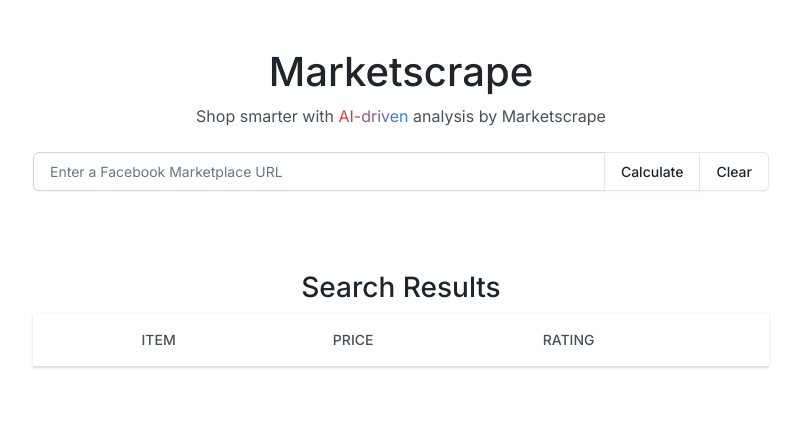
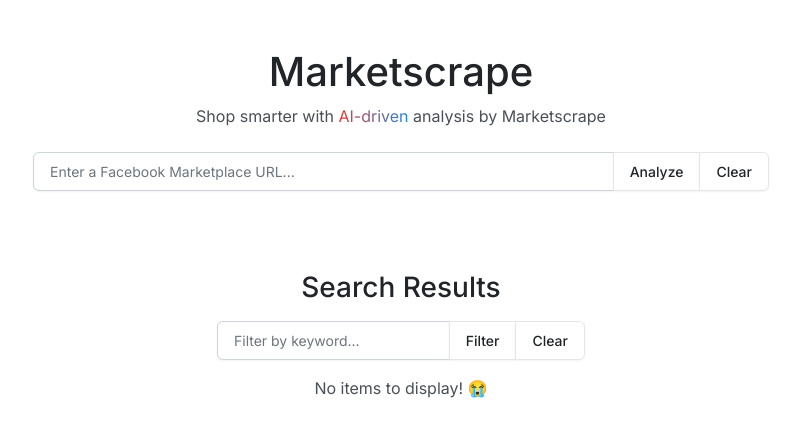
Before and after one commit to Marketscrape/marketscrape, a Django app: page / in a window 1280 px wide. Shown: the top 437 px of the page, without its empty margins (239-1040 px from the left). Run offline with Django 4.2, Linux system fonts and the light colour scheme; lists and menus that the app fills with data are empty; some libraries are stand-ins or nearby versions.

Commit message:
Added the ability to filter the Search Results table + more.

```diff
--- a/scraper/forms.py
+++ b/scraper/forms.py
@@ -3,6 +3,6 @@ from django import forms
 class MarketForm(forms.Form):
     url = forms.URLField(label=False, widget=forms.TextInput(attrs={
         'class': 'form-control',
-        'placeholder': 'Enter a Facebook Marketplace URL',
+        'placeholder': 'Enter a Facebook Marketplace URL...',
         'autocomplete': 'off'
     }))
--- /dev/null
+++ b/scraper/static/filterSearchResults.js
@@ -0,0 +1,19 @@
+document.getElementById('filterBtn').addEventListener('click', function() {
+    var input = document.getElementById('searchBar').value.toLowerCase();
+    var table  = document.getElementById('result-table');
+    var rows = table.getElementsByTagName('tr');
+
+    for (var i = 0; i < rows.length; i++) {
+        var item = rows[i].getElementsByTagName('td')[1];
+        if (item) {
+            var itemName = item.textContent || item.innerText;
+            itemName = itemName.toLowerCase();
+
+            if (itemName.indexOf(input) > -1) {
+                rows[i].style.display = '';
+            }  else {
+                rows[i].style.display = 'none';
+            }
+        }
+    }
+});
--- /dev/null
+++ b/scraper/static/isLocalStorageEmpty.js
@@ -0,0 +1,10 @@
+// Check if localStorage has items
+if (localStorage.length > 0) {
+    // Show the table if localStorage has items
+    document.getElementById('result-table').style.display = 'table';
+    document.getElementById('noItemsMsg').style.display = 'none';
+} else {
+    // Show the "No items!" message if localStorage is empty
+    document.getElementById('result-table').style.display = 'none';
+    document.getElementById('noItemsMsg').style.display = 'block';
+}
--- a/scraper/static/styles.css
+++ b/scraper/static/styles.css
@@ -8,11 +8,10 @@
 #clearResultsBtn:hover {
     /* Use Bootswatch is-invalid color */
     color: #dc3545;
-    transition: color 0.25s ease-in;
+
 }
 
 #closeAlertBtn:hover {
     /* Use Bootswatch is-invalid color */
     color: #dc3545;
-    transition: color 0.25s ease-in;
 }
--- a/scraper/templates/scraper/index.html
+++ b/scraper/templates/scraper/index.html
@@ -17,28 +17,44 @@
                     <div class="input-group">
                         {{ form }}
                         <div class="btn-group">
-                            <button class="btn btn-secondary" style="border-radius: 0;" type="submit">Calculate</button>
-                            <button class="btn btn-secondary" type="button" value="Reset" id="resetBtn" onClick="this.form.reset()">Clear</button>
+                            <button class="btn btn-secondary" style="border-radius: 0;" type="submit">
+                                <i class="fas fa-search"></i> Analyze
+                            </button>
+                            <button class="btn btn-secondary" type="button" value="Reset" id="closeAlertBtn" onClick="this.form.reset()">
+                                <i class="fas fa-trash-alt"></i> Clear
+                            </button>
                         </div>
                         <div id="urlValidFeedback" class="valid-feedback">Success! You've entered a valid URL.</div>
                         <div id="urlInvalidFeedback" class="invalid-feedback">Sorry, that URL is invalid. Try another?</div>
                     </div>
                 </form>
                 <div class="mt-5">
-                    <h3 class="text-center" style="margin-top: 80px;">
-                        <i class="fas fa-trash-alt" id="clearResultsBtn" style="cursor: pointer;"></i> Search Results
-                    </h3>
-                    <table class="table table-striped mx-auto">
+                    <h3 class="text-center" style="margin-top: 80px;">Search Results</h3>
+                    <div class="input-group mt-3 mx-auto" style="max-width: 50%;">
+                        <input type="text" class="form-control" id="searchBar" placeholder="Filter by keyword...">
+                        <div class="input-group-append">
+                            <div class="btn-group">
+                                <button class="btn btn-secondary" style="border-radius: 0;" id="filterBtn" type="submit">
+                                    <i class="fas fa-filter"></i> Filter
+                                </button>
+                                <button class="btn btn-secondary" type="button" value="Reset" id="clearResultsBtn">
+                                    <i class="fas fa-trash-alt"></i> Clear
+                                </button>
+                            </div>
+                        </div>
+                    </div>
+                    <table class="table table-striped mx-auto" id="result-table" style="display: none;">
                         <thead>
                             <tr>
                                 <th></th>
-                                    <th>Item</th>
-                                    <th>Price</th>
-                                    <th>Rating</th>
+                                <th>Item</th>
+                                <th>Price</th>
+                                <th>Rating</th>
                             </tr>
                         </thead>
-                        <tbody id="result-table"></tbody>
+                        <tbody id="result-table-body"></tbody>
                     </table>
+                    <p id="noItemsMsg" class="text-center mt-3" style="display: none;">No items to display! 😭</p>
                 </div>
             </div>
         </div>
@@ -46,4 +62,7 @@
 
     <script src="{% static 'clearLocalStorage.js' %}"></script>
     <script src="{% static 'imageResult.js' %}"></script>
+    <script src="{% static 'isValidUrl.js' %}"></script>
+    <script src="{% static 'filterSearchResults.js' %}"></script>
+    <script src="{% static 'isLocalStorageEmpty.js' %}"></script>
 {% endblock content %}
```
